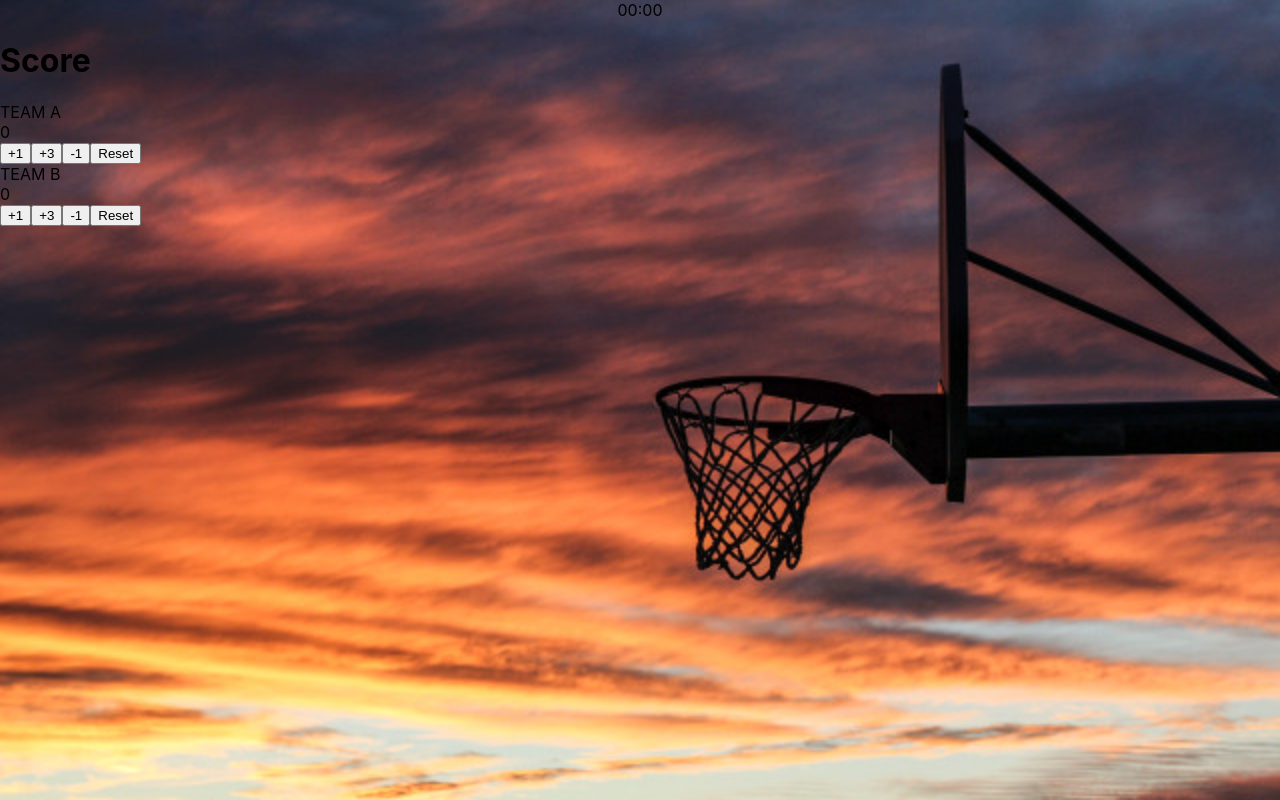
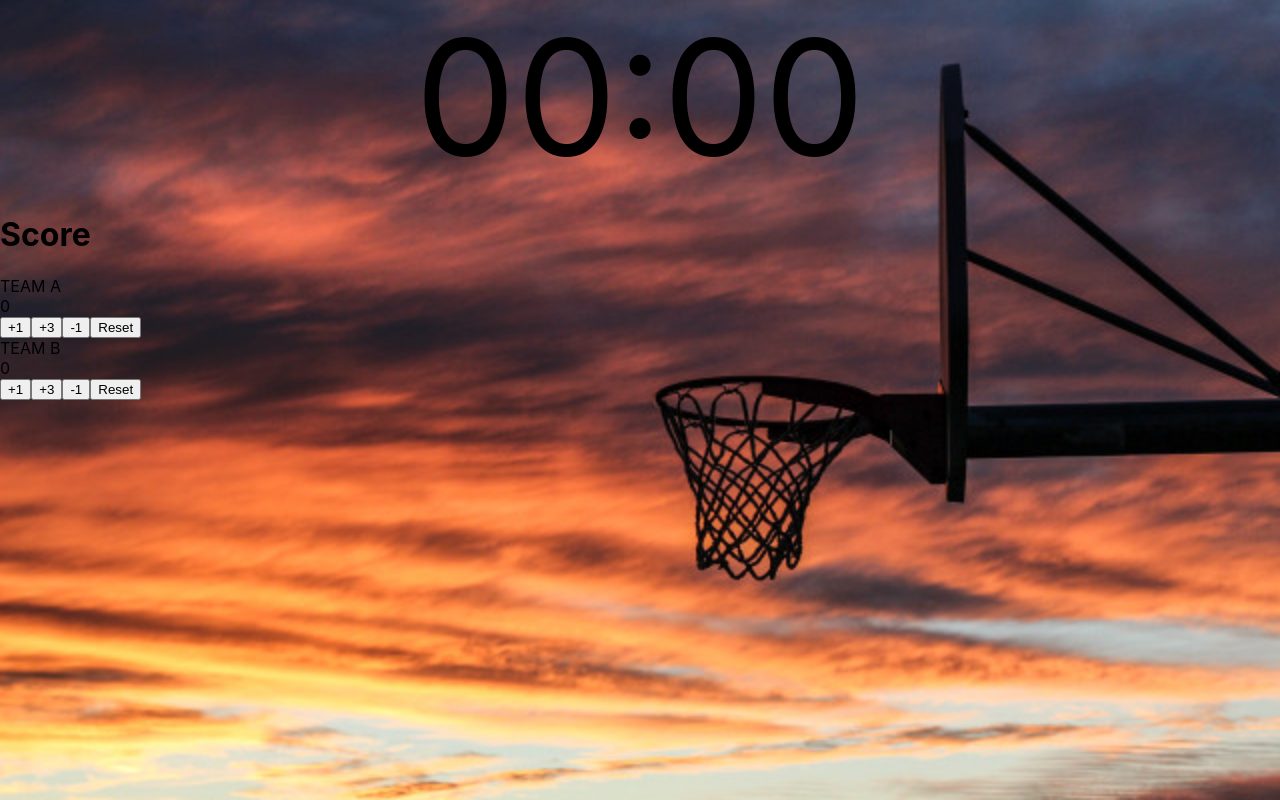
Before and after one commit to lroberts77/Tdd-react-practice, a React (Create React App) app: page / in a window 1280 px wide. Built offline with nearby package versions, Linux system fonts and the light colour scheme.

Commit message:
increased font size of timer

```diff
--- a/src/App.css
+++ b/src/App.css
@@ -1,3 +1,4 @@
 #timer {
   text-align: center;
+  font-size: 10rem;
 }
```
